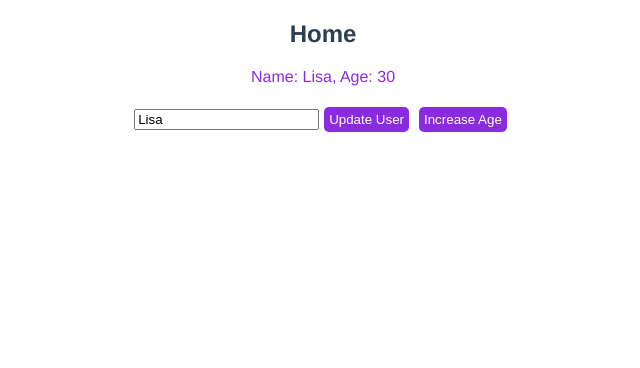
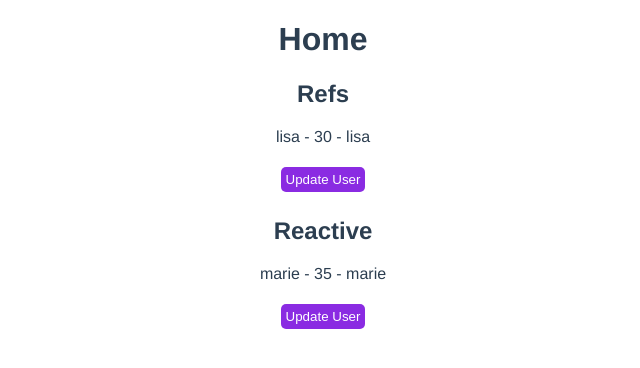
Before and after one commit to lisa-betterworks/island-blog, a Vue app: page / in a window 1280 px wide. Shown: the top 368 px of the page, without its empty margins (317-957 px from the left). Built offline with nearby package versions, Linux system fonts and the light colour scheme.

Commit message:
refs vs reactive

```diff
--- a/src/views/HomeView.vue
+++ b/src/views/HomeView.vue
@@ -1,33 +1,36 @@
 <template>
   <div class="home">
-    <h2>Home</h2>
-    <p class="user-info">Name: {{ name }}, Age: {{ age }}</p>
-    <input type="text" v-model="name" />
-    <button @click="handleClick">Update User</button>
-    <button @click="age++">Increase Age</button>
+    <h1>Home</h1>
+    <h2>Refs</h2>
+    <p>{{ userOne.name }} - {{ userOne.age }} - {{ nameOne }}</p>
+    <button @click="updateUserOne">Update User</button>
+    <h2>Reactive</h2>
+    <p>{{ userTwo.name }} - {{ userTwo.age }} - {{ nameTwo }}</p>
+    <button @click="updateUserTwo">Update User</button>
   </div>
 </template>
 
 <script>
-import { ref } from "vue";
+import { ref, reactive } from "vue";
 
 export default {
   name: "HomeView",
   setup() {
-    const name = ref("Lisa");
-    const age = ref(30);
+    const userOne = ref({ name: "lisa", age: 30 });
+    const userTwo = reactive({ name: "marie", age: 35 });
 
-    const handleClick = () => {
-      name.value = "Marie";
-      age.value = 35;
+    const nameOne = ref("lisa");
+    const nameTwo = reactive("marie");
+
+    const updateUserOne = () => {
+      userOne.value.age = 35;
     };
 
-    return { name, age, handleClick };
-  },
-  data() {
-    return {
-      score: 5,
+    const updateUserTwo = () => {
+      userTwo.age = 36;
     };
+
+    return { userOne, updateUserOne, userTwo, updateUserTwo, nameOne, nameTwo };
   },
 };
 </script>
```
